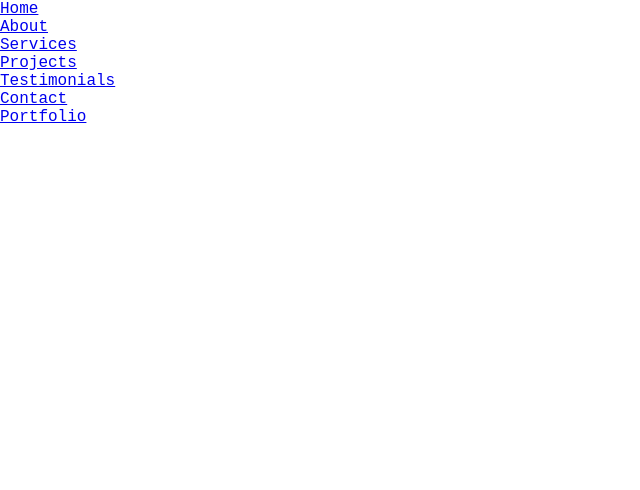
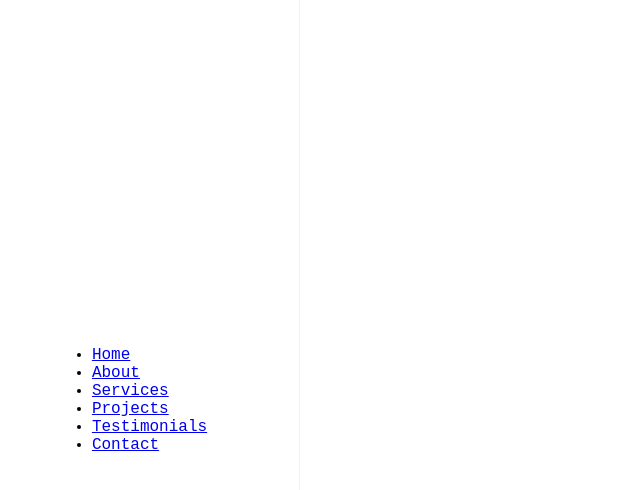
Before and after one commit to Mark8495/ProfessionalPortfolio, a plain HTML site: page index.html in a window 1280 px wide. Shown: the top 490 px of the page, without its empty margins (0-640 px from the left). Drawn offline with Linux system fonts and the light colour scheme.

Commit message:
added styling to navigation

```diff
--- a/assets/css/style.css
+++ b/assets/css/style.css
@@ -5,3 +5,31 @@
     box-sizing: border-box;
     font-family: 'Courier New', Courier, monospace;
 }
+:root{
+    --black: #333;
+    --black2: #333;
+    --white: #fff;
+    --white2: #fff;
+
+}
+body{
+    overflow-x: hidden;
+}
+.container{
+    position: relative;
+    width: 100%;
+}
+.navigation{
+    position: fixed;
+    width: 300px;
+    height: 100%;
+    border-right: 1px solid rgba(0,0,0,0.05);
+    background: var(--white2);
+    display: flex;
+    justify-content: center;
+    align-items: center;
+    overflow: hidden;
+}
+.navigation ul{
+
+}
```
